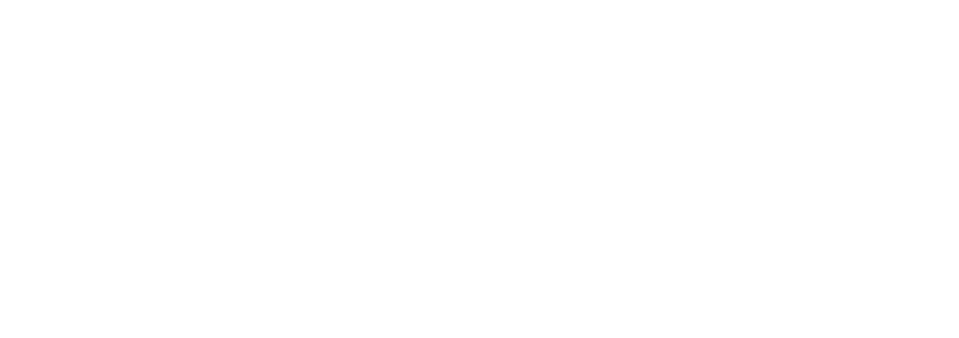
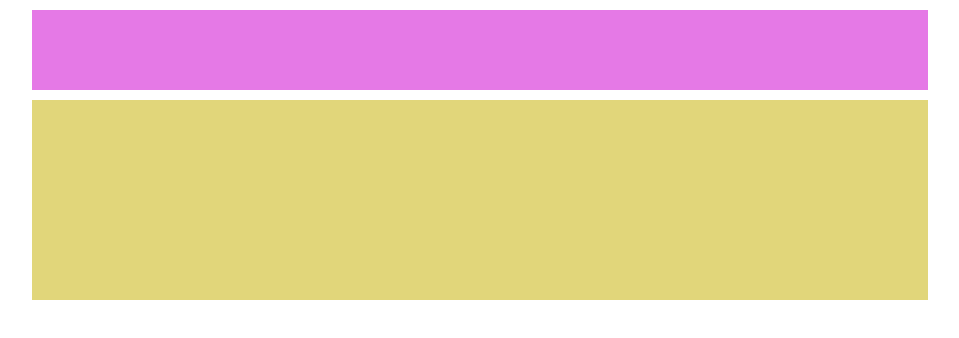
Before and after one commit to BaccanoB/htmlcss-struttura-wp, a plain HTML site: page index.html in a window 1280 px wide. Shown: the whole page, without its empty margins (160-1119 px from the left). Drawn offline with Linux system fonts and the light colour scheme.

Commit message:
completato header

```diff
--- a/css/style.css
+++ b/css/style.css
@@ -1,5 +1,14 @@
 /* debug */
 
+/* #pink {
+    height: 80px;
+    background-color: #E579E6;
+}
+
+#yellow {
+    height: 200px;
+    background-color: #E1D67A;
+} */
 /* /debug */
 
 /* common */
@@ -11,5 +20,23 @@
 }
 
 /* header */
+
+#pink {
+    height: 80px;
+    margin-top: 10px;
+    background-color: #E579E6;
+}
+
+#yellow {
+    height: 200px;
+    margin-top: 10px;
+    background-color: #E1D67A;
+}
+
+header {
+    margin:0 auto;
+    width: 70%;
+}
+
 /* main */
 /* footer */
```
